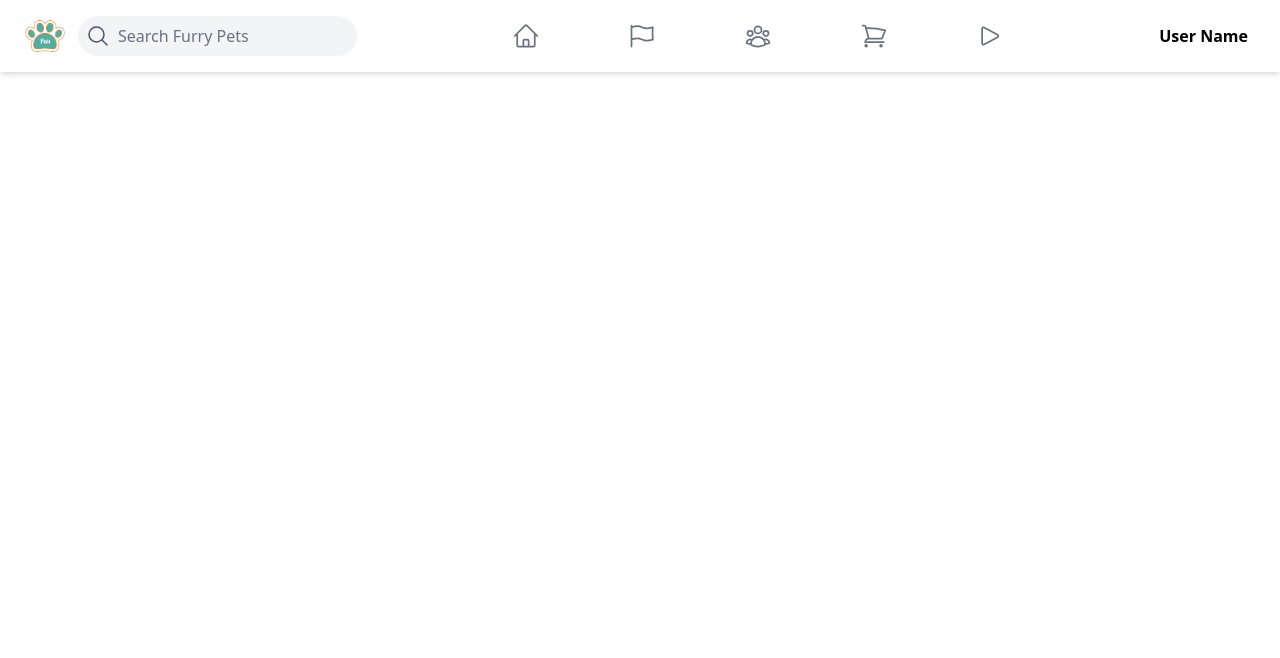
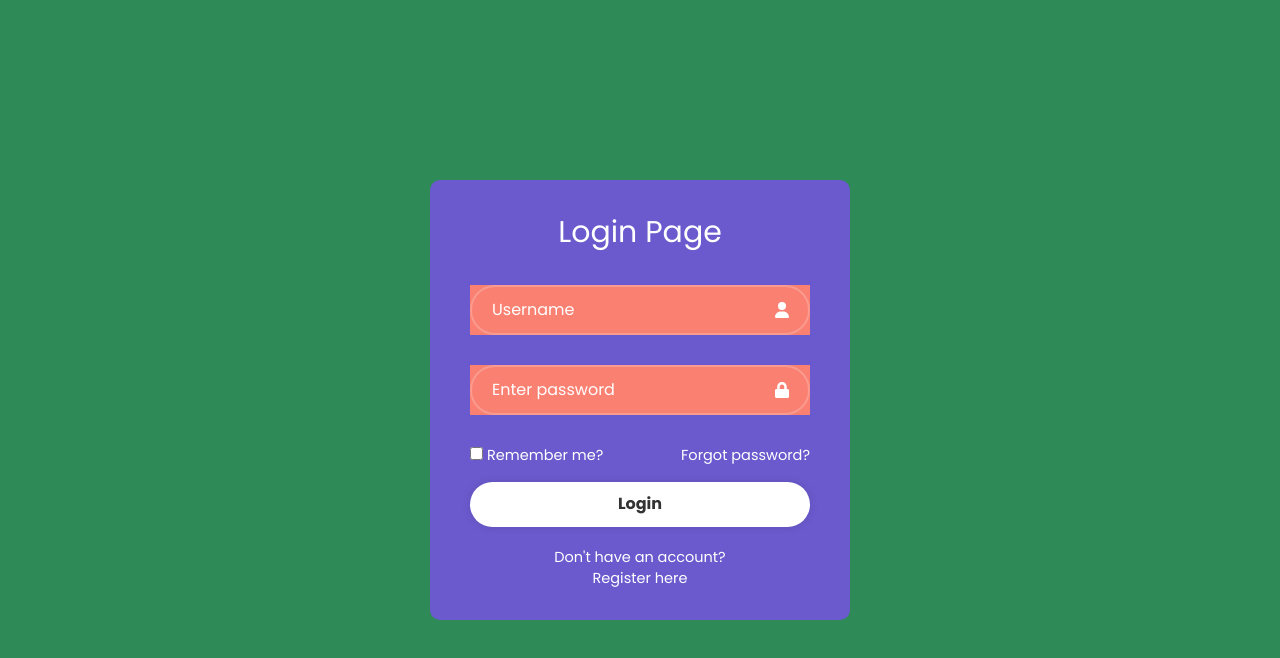
Before and after one commit to rafidahad/Furry_Pets, a React (Vite) app: page / in a window 1280 px wide. Shown: the top 658 px of the page. Built offline with nearby package versions, Linux system fonts and the light colour scheme.

Commit message:
Built Login Page UI

```diff
--- a/package.json
+++ b/package.json
@@ -14,6 +14,7 @@
     "@tailwindcss/vite": "^4.0.3",
     "react": "^18.3.1",
     "react-dom": "^18.3.1",
+    "react-icons": "^5.4.0",
     "tailwindcss": "^4.0.3"
   },
   "devDependencies": {
--- a/src/App.jsx
+++ b/src/App.jsx
@@ -1,8 +1,9 @@
 import Header from "./components/Header.jsx";
+import Login from "./pages/Login.jsx";
 function App() {
   return (
     <div>
-      <Header />
+      <Login />
       <main>
         {/* Sidebar */}
         {/* Feed */}
--- a/src/index.css
+++ b/src/index.css
@@ -1 +1,24 @@
+@import url('https://fonts.googleapis.com/css2?family=Poppins:ital,wght@0,100;0,200;0,300;0,400;0,500;0,600;0,700;0,800;0,900;1,100;1,200;1,300;1,400;1,500;1,600;1,700;1,800;1,900&display=swap');
 @import "tailwindcss";
+
+* {
+    margin: 0;
+    padding: 0;
+    box-sizing: border-box;
+}
+
+body {
+  font-family: 'Poppins', sans-serif;
+  -webkit-font-smoothing: antialiased;
+  -moz-osx-font-smoothing: grayscale;
+  display: flex;
+  justify-content: center;
+  align-items:center;
+  min-height: 100vh;
+  background: seagreen;
+
+}
+
+code{
+    font-family: source-code-pro, Menlo, Monaco, Consolas, 'Courier New', monospace;
+}
--- /dev/null
+++ b/src/pages/Login.css
@@ -0,0 +1,96 @@
+.wrapper {
+    width: 420px;
+    background: slateblue;
+    color: #fff;
+    border-radius: 10px;
+    padding: 30px 40px;
+}
+
+.wrapper h1 {
+    font-size: 30px;
+    text-align: center;
+}
+
+.wrapper .input-box {
+    position: relative;
+    width: 100%;
+    height: 50px;
+    background: salmon;
+    margin: 30px 0;
+}
+
+.input-box input {
+    width: 100%;
+    height: 100%;
+    background: transparent;
+    border: none;
+    outline: none;
+    border: 2px solid rgba(255,255,255,0.2);
+    border-radius: 40px;
+    font-size: 16px;
+    color: #fff;
+    padding: 20px 45px 20px 20px;
+}
+
+.input-box input::placeholder{
+    color: #fff;
+}
+
+.input-box .icon {
+    position: absolute;
+    right: 20px;
+    top: 50%;
+    transform: translateY(-50%);
+    font-size: 16px;
+}
+
+.wrapper .remember-forgot {
+    display: flex;
+    justify-content: space-between;
+    font-size: 14.5px;
+    margin: 20px 0 15px;
+}
+
+.remember-forgot label input {
+    accent-color: #fff;
+    margin-right: 4px;
+}
+
+.remember-forgot a {
+    color: #fff;
+    text-decoration: none;
+}
+
+.remember-forgot a:hover {
+    text-decoration: underline;
+}
+
+.wrapper button {
+    width: 100%;
+    height: 45px;
+    background: #fff;
+    border: none;
+    outline: none;
+    border-radius: 40px;
+    box-shadow: 0 0 10px rgba(0,0,0,0.1);
+    cursor: pointer;
+    font-size: 16px;
+    color: #333;
+    font-weight: 700;
+}
+
+.wrapper .registration-link {
+    font-size: 14.5px;
+    text-align: center;
+    margin-top: 20px;
+}
+
+.registration-link p a {
+    color: #fff;
+    text-decoration: none;
+    font-weight: 600;
+}
+
+.registration-link p a:hover {
+    text-decoration: underline;
+}
--- /dev/null
+++ b/src/pages/Login.jsx
@@ -0,0 +1,33 @@
+import React from "react";
+import "./Login.css";
+import { FaUser } from "react-icons/fa6";
+import { FaLock } from "react-icons/fa";
+
+function Login() {
+  return (
+    <div className="wrapper">
+      <form action="">
+        <h1>Login Page</h1>
+        <div className="input-box">
+            <input type="text" placeholder="Username" required/>
+            <FaUser className="icon"/>
+        </div>
+        <div className="input-box">
+            <input type="password" placeholder="Enter password" required/>
+            <FaLock className="icon"/>
+        </div>
+        <div className="remember-forgot">
+            <label><input type="checkbox" />Remember me?</label>
+            <a href="#">Forgot password?</a>
+        </div>
+        <button type="submit">Login</button>
+        <div className="registration-link">
+            <p>Don't have an account?</p>
+            <a href="#">Register here</a>
+            </div>
+      </form>
+    </div>
+  );
+}
+
+export default Login;
```
Also changed, not shown: 1 other file (tests, documents, lock files or other folders).
